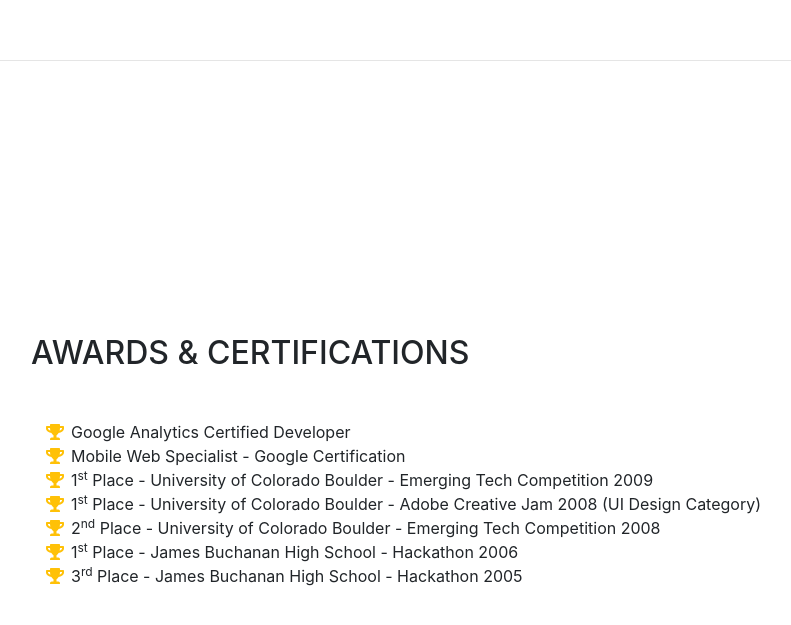
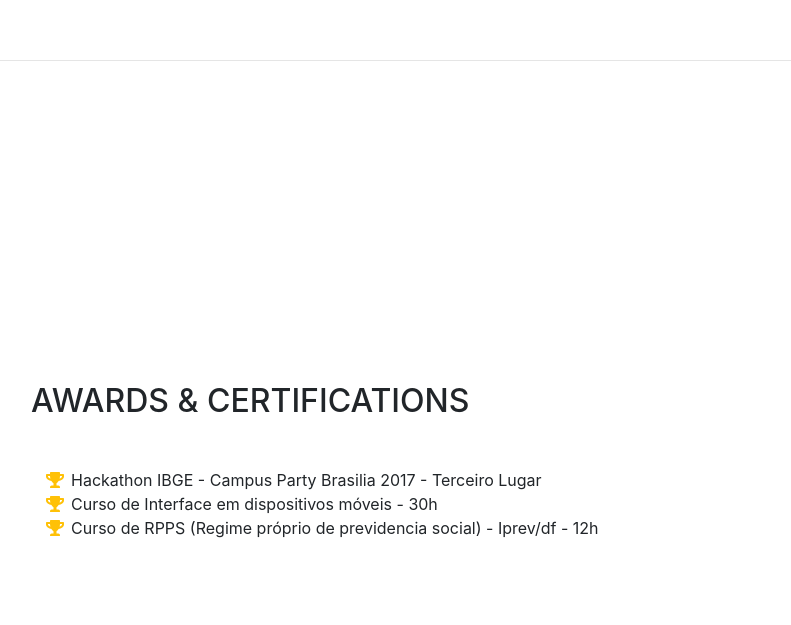
Before and after one commit to lucasBrilhante/lucasBrilhante.github.io, a website with bundled scripts: page index.html in a window 1280 px wide. Shown: the part 4357-4982 px from the top of the page, without its empty margins (289-1080 px from the left). Built offline with nearby package versions, Linux system fonts and the light colour scheme; a web font is replaced by a local one.

Commit message:
Update index.html

```diff
--- a/index.html
+++ b/index.html
@@ -215,30 +215,13 @@
           <ul class="fa-ul mb-0">
             <li>
               <i class="fa-li fa fa-trophy text-warning"></i>
-              Google Analytics Certified Developer</li>
+              Hackathon IBGE - Campus Party Brasilia 2017 - Terceiro Lugar</li>
             <li>
               <i class="fa-li fa fa-trophy text-warning"></i>
-              Mobile Web Specialist - Google Certification</li>
+              Curso de Interface em dispositivos móveis - 30h</li>
             <li>
               <i class="fa-li fa fa-trophy text-warning"></i>
-              1<sup>st</sup>
-              Place - University of Colorado Boulder - Emerging Tech Competition 2009</li>
-            <li>
-              <i class="fa-li fa fa-trophy text-warning"></i>
-              1<sup>st</sup>
-              Place - University of Colorado Boulder - Adobe Creative Jam 2008 (UI Design Category)</li>
-            <li>
-              <i class="fa-li fa fa-trophy text-warning"></i>
-              2<sup>nd</sup>
-              Place - University of Colorado Boulder - Emerging Tech Competition 2008</li>
-            <li>
-              <i class="fa-li fa fa-trophy text-warning"></i>
-              1<sup>st</sup>
-              Place - James Buchanan High School - Hackathon 2006</li>
-            <li>
-              <i class="fa-li fa fa-trophy text-warning"></i>
-              3<sup>rd</sup>
-              Place - James Buchanan High School - Hackathon 2005</li>
+              Curso de RPPS (Regime próprio de previdencia social) - Iprev/df - 12h</li>
           </ul>
         </div>
       </section>
```
